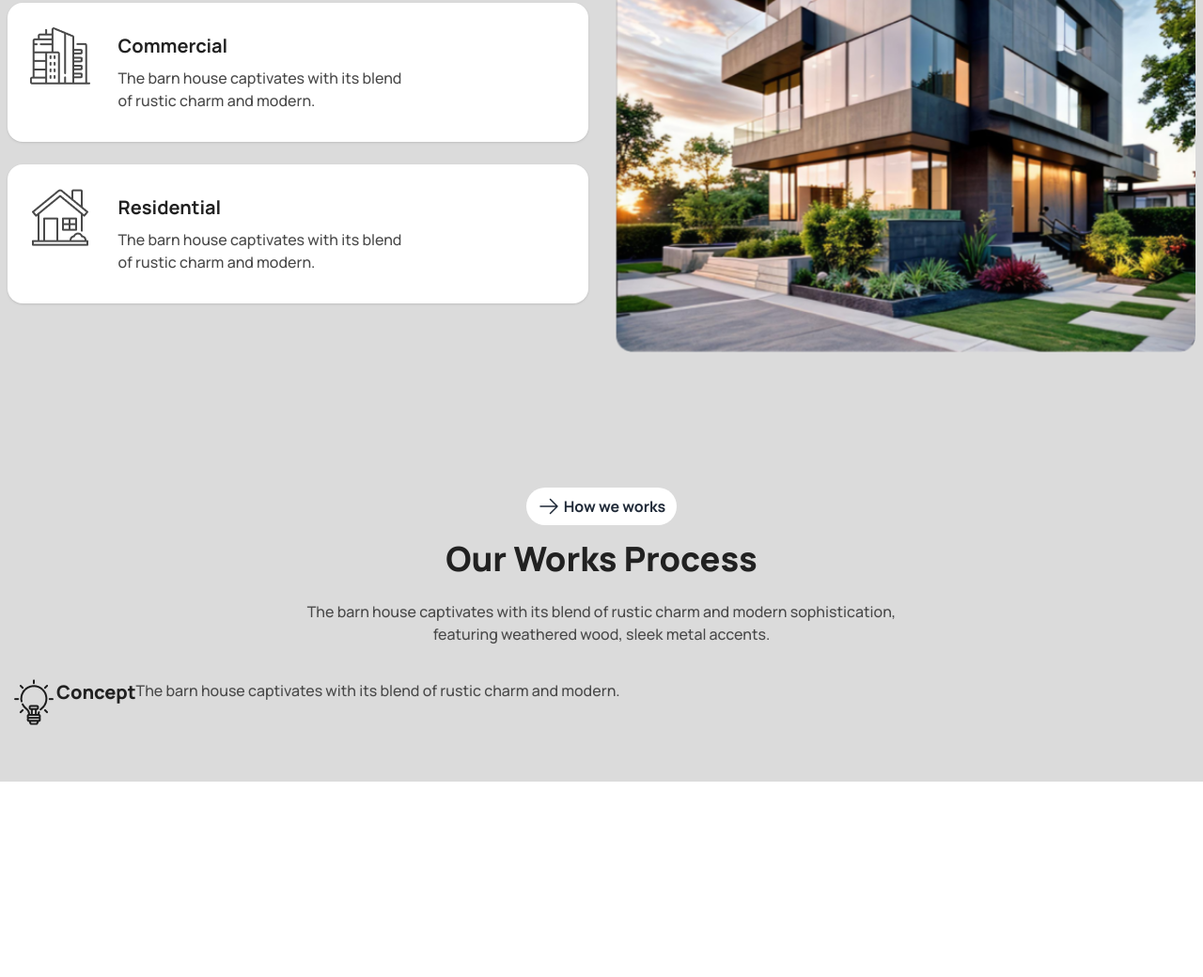
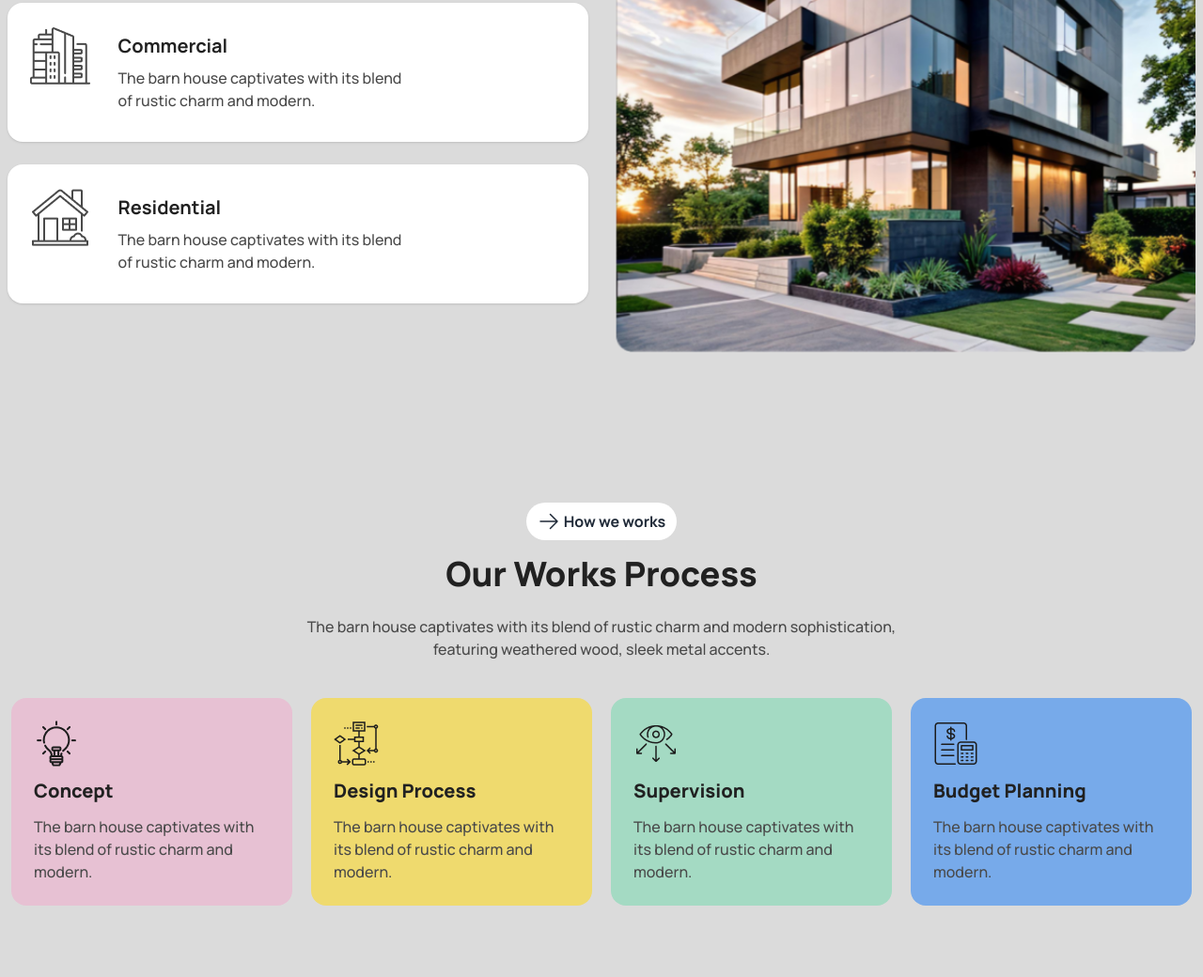
Before and after one commit to Hasinur-Rahman/HR10-Assignment-3, a plain HTML site: page index.html in a window 1280 px wide. Shown: the part 1213-2253 px from the top of the page at 94% size. Before the commit the page ends 2045 px from the top, so only its background shows below. Drawn offline with nearby package versions, Linux system fonts and the light colour scheme.

Commit message:
our work section complete

```diff
--- a/index.html
+++ b/index.html
@@ -158,8 +158,10 @@
         </div>
      </section>
      <!-- about us section end -->
-      <section class="mx-auto bg-[#dbdbdb] py-12">
-        <din class="container mx-auto ">
+
+     <!-- how we work section start -->
+      <section class="mx-auto bg-[#dbdbdb] py-16">
+        <div class="container mx-auto ">
             <button class="flex items-center px-3 py-2 bg-white rounded-3xl mb-4 text-center mx-auto"><span class="mr-1 "><svg xmlns="http://www.w3.org/2000/svg" fill="none" viewBox="0 0 24 24" stroke-width="1.5" stroke="currentColor" class="size-6">
                 <path stroke-linecap="round" stroke-linejoin="round" d="M13.5 4.5 21 12m0 0-7.5 7.5M21 12H3" />
               </svg>
@@ -168,15 +170,30 @@
               <p class="text-base font-medium text-clr-prgp mb-6 text-center">The barn house captivates with its blend of rustic charm and modern sophistication,<br> featuring weathered wood, sleek metal accents.</p>
 
               <!-- card section -->
-              <div>
-                <div class="flex p-3">
-                    <img src="assets/concept.png" alt="">
-                    <h5 class="text-xl font-extrabold text-clr-txt">Concept</h5>
+              <div class="grid grid-cols-1 md:grid-cols-2 lg:grid-cols-4 gap-5 p-3 mt-7">
+                <div class="bg-[#e7c1d3] p-6 rounded-2xl">
+                    <img class="mb-3" src="assets/concept.png" alt="">
+                    <h5 class="text-xl font-extrabold text-clr-txt mb-3">Concept</h5>
+                    <p class="text-base font-medium text-clr-prgp">The barn house captivates with its blend of rustic charm and modern.</p>
+                </div>
+                <div class="bg-[#efda6e] p-6 rounded-2xl">
+                    <img class="mb-3" src="assets/flow-chart.png" alt="">
+                    <h5 class="text-xl font-extrabold text-clr-txt mb-3">Design Process</h5>
+                    <p class="text-base font-medium text-clr-prgp">The barn house captivates with its blend of rustic charm and modern.</p>
+                </div>
+                <div class="bg-[#a4dac3] p-6 rounded-2xl">
+                    <img class="mb-3" src="assets/vision.png" alt="">
+                    <h5 class="text-xl font-extrabold text-clr-txt mb-3">Supervision</h5>
+                    <p class="text-base font-medium text-clr-prgp">The barn house captivates with its blend of rustic charm and modern.</p>
+                </div>
+                <div class="bg-[#77aaea] p-6 rounded-2xl">
+                    <img class="mb-3" src="assets/budget-planning.png" alt="">
+                    <h5 class="text-xl font-extrabold text-clr-txt mb-3">Budget Planning</h5>
                     <p class="text-base font-medium text-clr-prgp">The barn house captivates with its blend of rustic charm and modern.</p>
                 </div>
               </div>
 
-        </din>
+        </div>
       </section>
 
 
```
